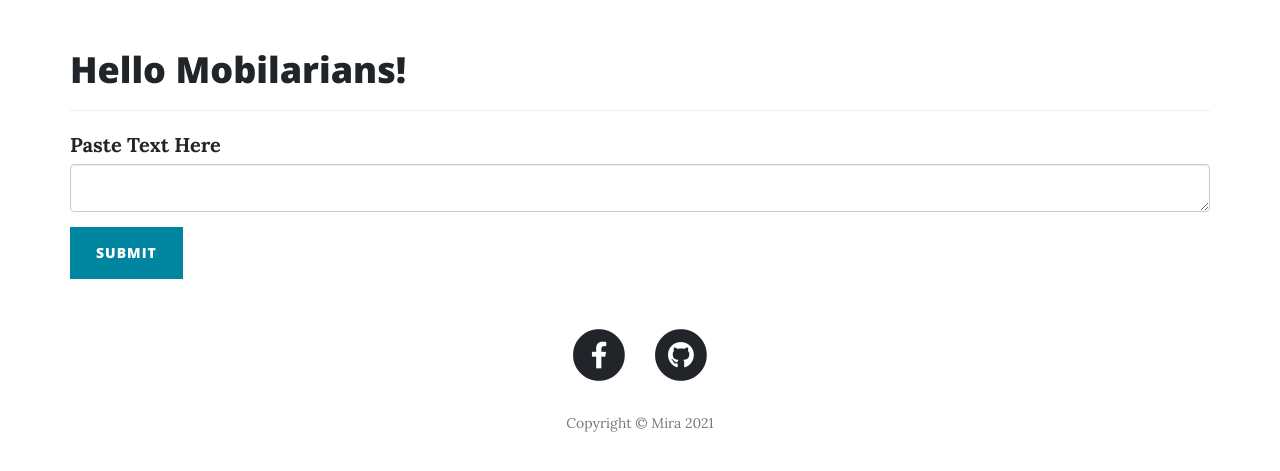
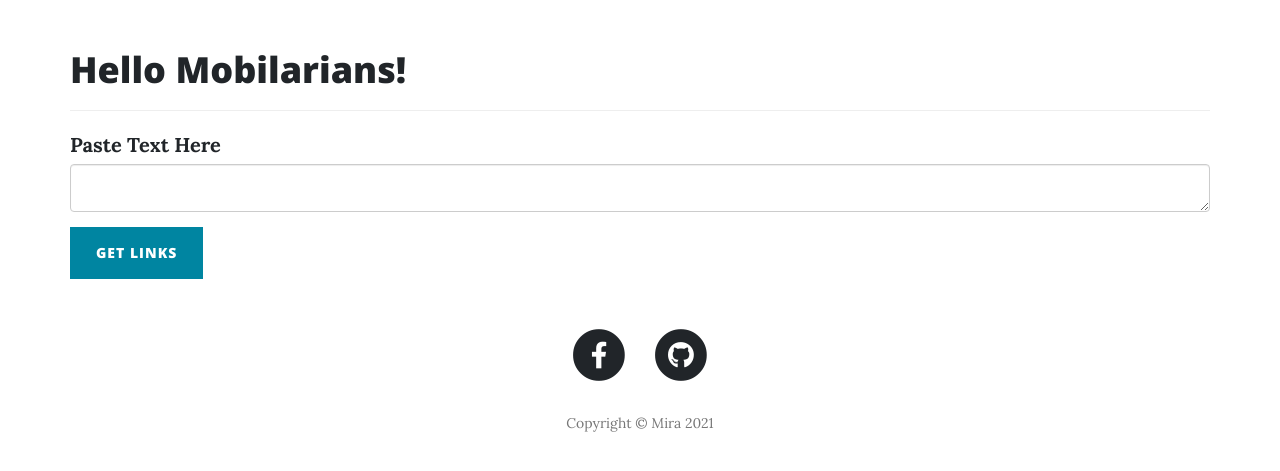
Before and after one commit to jmossesgeld/mobilarian-linker, a Flask app: page / in a window 1280 px wide. Shown: the top 471 px of the page. Run offline with Flask 2, Linux system fonts and the light colour scheme; some libraries are stand-ins or nearby versions.

Commit message:
Fix title bug and replace button text

```diff
--- a/main.py
+++ b/main.py
@@ -11,7 +11,7 @@ import re
 ##WTForm
 class PasteLinkForm(FlaskForm):
     title = TextAreaField("Paste Text Here", validators=[DataRequired()])
-    submit = SubmitField("Submit")
+    submit = SubmitField("Get Links")
 
 app = Flask(__name__)
 app.config['SECRET_KEY'] = "MOBILARIAN LINKER"
--- a/templates/index.html
+++ b/templates/index.html
@@ -1,4 +1,3 @@
-{% extends 'bootstrap/base.html' %}
 {% import "bootstrap/wtf.html" as wtf %}
 
 {% block content %}
```
